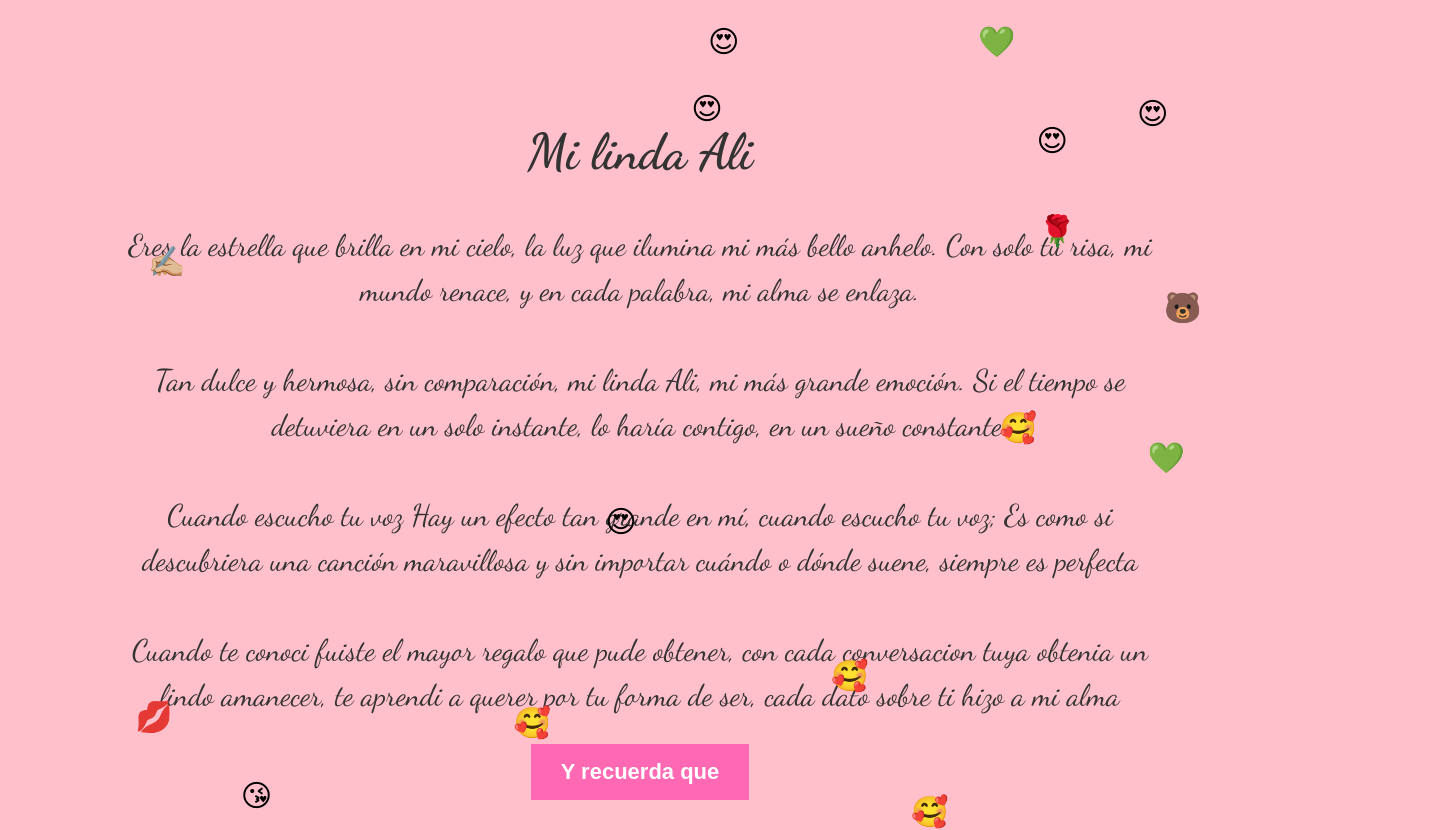
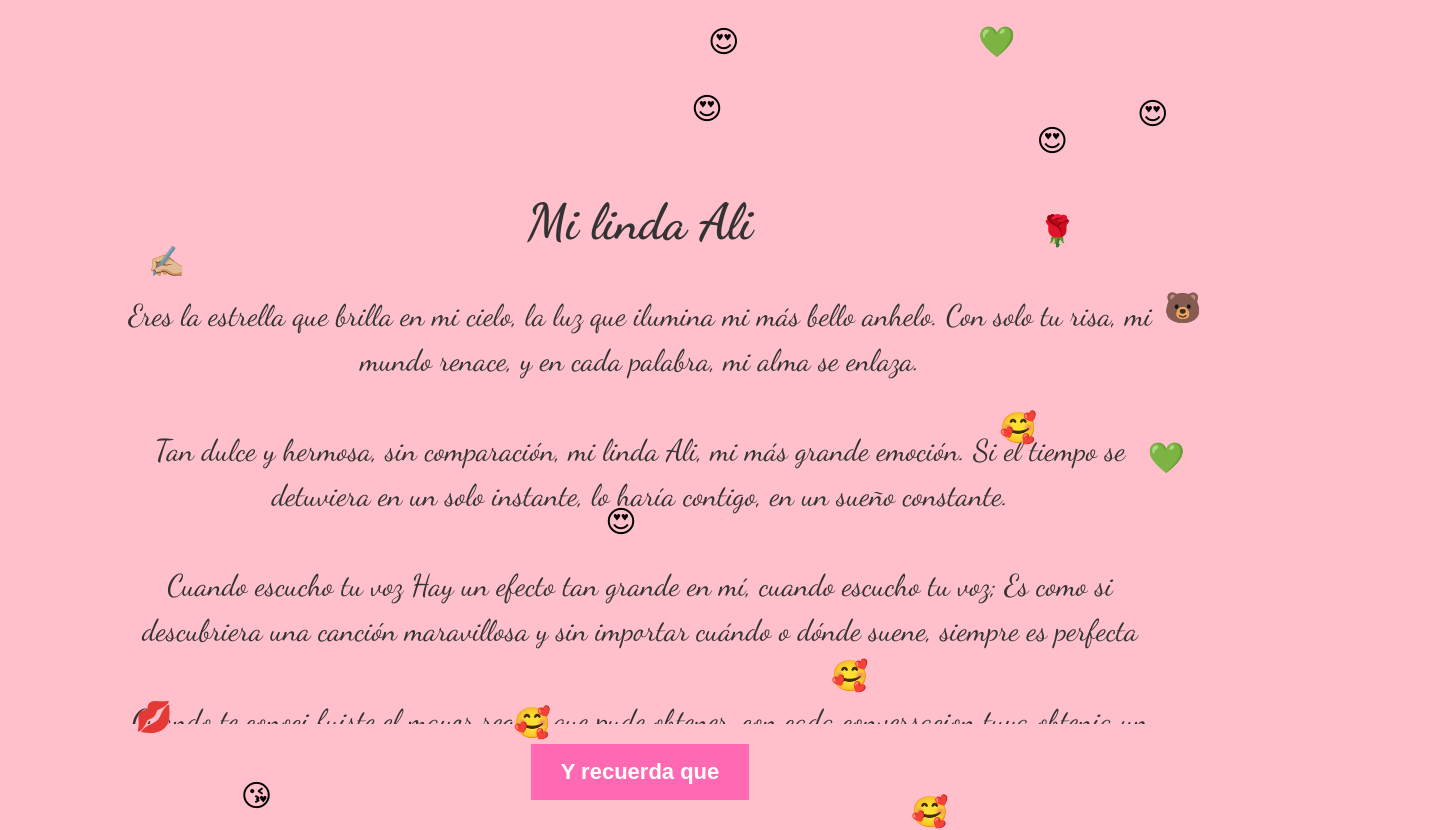
Before and after one commit to Anthony-Lorenzo/Mi-hermosa-Ali-, a plain HTML site: page index.html in a window 1280 px wide. Both pictures are taken after a click on the button "Te quiero decir". Shown: the whole page, 1430 px wide, since content can reach past the window. Drawn offline with Linux system fonts and the light colour scheme.

Commit message:
Update index.html

```diff
--- a/index.html
+++ b/index.html
@@ -62,8 +62,8 @@
         }
         .scroll-container {
             max-height: 80vh;
-            overflow-y: auto;
-            padding: 80px;
+            overflow-y: scroll;
+            padding: 150px;
             width: 100%;
         }
         .falling {
```
